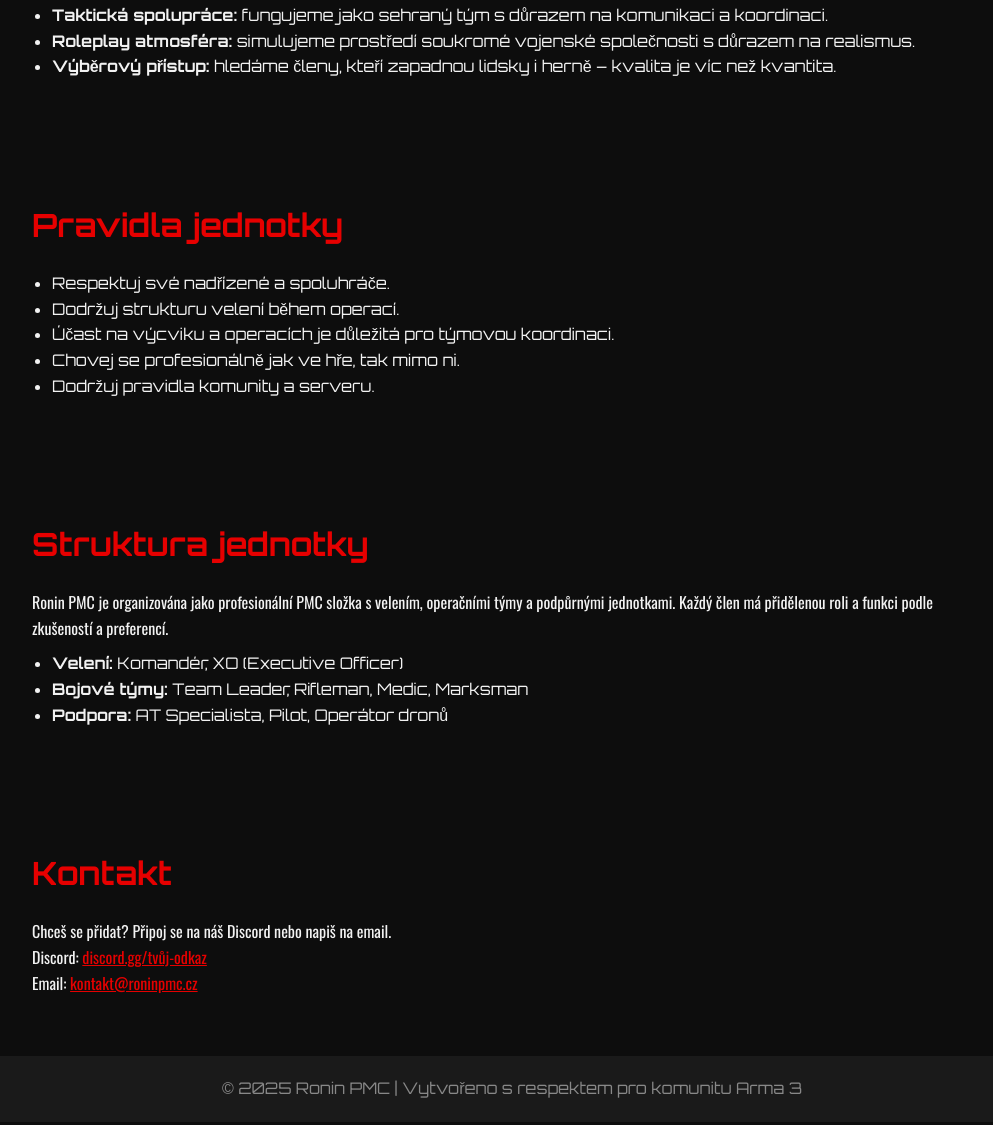
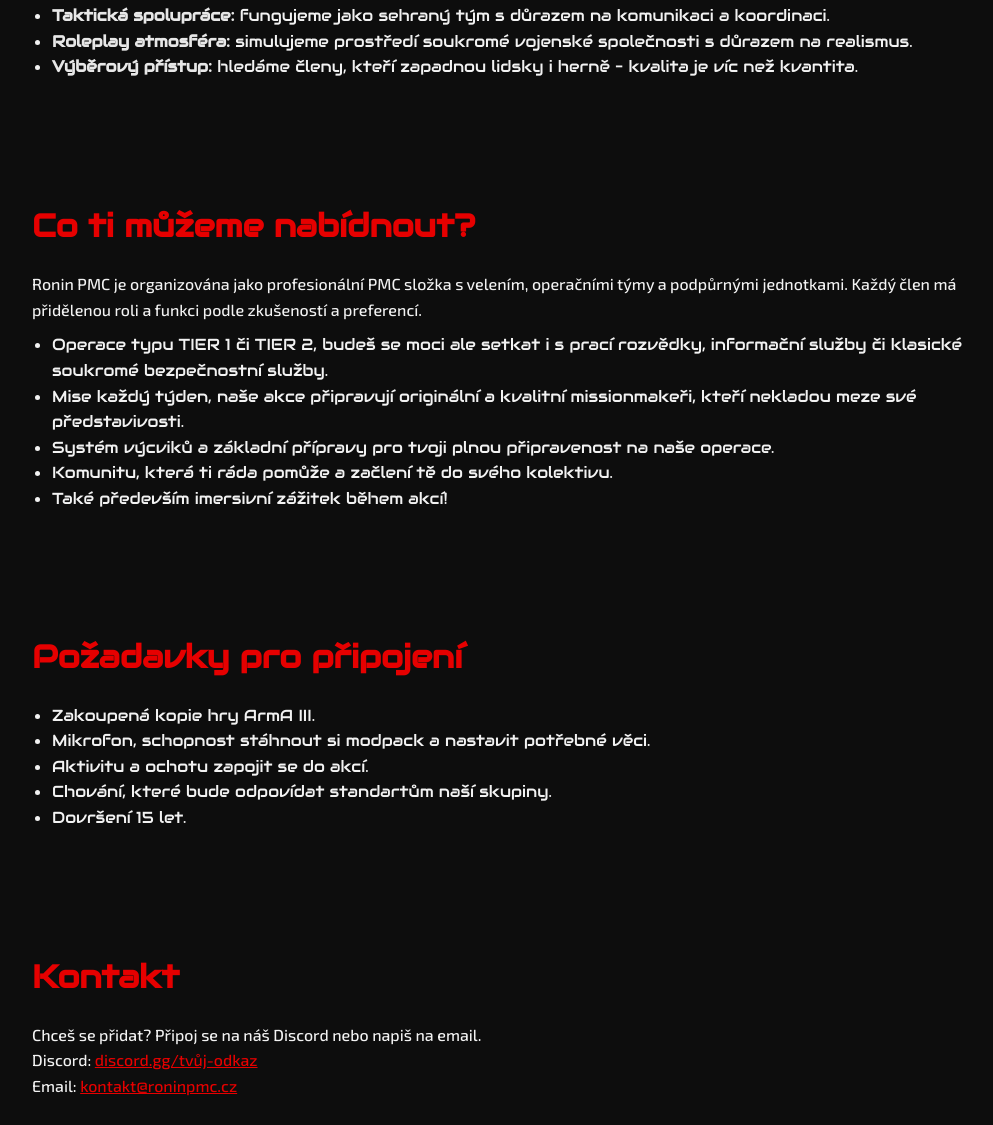
Before and after one commit to TigerCZ23/RPMC, a plain HTML site: page index.html in a window 1280 px wide. Shown: the part 542-1667 px from the top of the page, without its empty margins (128-1121 px from the left). Drawn offline with nearby package versions, Linux system fonts and the light colour scheme.

Commit message:
minor changes

```diff
--- a/index.html
+++ b/index.html
@@ -7,8 +7,10 @@
 
     <!-- Sloučení fontů (Orbitron se opakoval) -->
     <link href="https://fonts.googleapis.com/css2?family=Orbitron:wght@400;500;700&display=swap" rel="stylesheet" />
-    <link href="https://fonts.googleapis.com/css2?family=Oswald:wght@400;600&display=swap" rel="stylesheet" />
     <link href="https://fonts.googleapis.com/css2?family=Titillium+Web:wght@600&display=swap" rel="stylesheet" />
+    <link href="https://fonts.googleapis.com/css2?family=Exo+2:wght@500;600;700;800;900&display=swap" rel="stylesheet">
+
+    <link href="https://fonts.googleapis.com/css2?family=Audiowide&display=swap" rel="stylesheet">
 
     <link rel="stylesheet" href="res/styles/mainstyle.css" />
 </head>
@@ -20,9 +22,9 @@
         </div>
         <nav>
             <ul id="nav-list">
-                <li><a href="main.html">Úvod</a></li>
-                <li><a href="#pravidla">Pravidla</a></li>
-                <li><a href="#struktura">Struktura</a></li>
+                <li><a href="#uvod">Úvod</a></li>
+                <li><a href="pages/rls.html">Pravidla</a></li>
+                <li><a href="#pozadavky">Požadavky</a></li>
                 <li><a href="#kontakt">Kontakt</a></li>
             </ul>
         </nav>
@@ -38,7 +40,7 @@
             Hrajeme ve stylu Milsim RP, kde se každý člen stává součástí reálně fungující soukromé vojenské společnosti.
         </p>
         <div class="hero-content">
-            <a class="hero-button" href="test">Připojit se</a>
+            <a class="hero-button" href="https://discord.gg/cvamdyVuMA">Připojit se</a>
         </div>
     </section>
 
@@ -52,27 +54,29 @@
         </div>
     </section>
 
-    <section id="pravidla">
-        <h2>Pravidla jednotky</h2>
-        <ul>
-            <li>Respektuj své nadřízené a spoluhráče.</li>
-            <li>Dodržuj strukturu velení během operací.</li>
-            <li>Účast na výcviku a operacích je důležitá pro týmovou koordinaci.</li>
-            <li>Chovej se profesionálně jak ve hře, tak mimo ni.</li>
-            <li>Dodržuj pravidla komunity a serveru.</li>
-        </ul>
-    </section>
-
-    <section id="struktura">
-        <h2>Struktura jednotky</h2>
+    <section id="pozadavky">
+        <h2>Co ti můžeme nabídnout?</h2>
         <p>
             Ronin PMC je organizována jako profesionální PMC složka s velením, operačními týmy a podpůrnými jednotkami.
             Každý člen má přidělenou roli a funkci podle zkušeností a preferencí.
         </p>
         <ul>
-            <li><strong>Velení:</strong> Komandér, XO (Executive Officer)</li>
-            <li><strong>Bojové týmy:</strong> Team Leader, Rifleman, Medic, Marksman</li>
-            <li><strong>Podpora:</strong> AT Specialista, Pilot, Operátor dronů</li>
+            <li>Operace typu TIER 1 či TIER 2, budeš se moci ale setkat i s prací rozvědky, informační služby či klasické soukromé bezpečnostní služby.</li>
+            <li>Mise každý týden, naše akce připravují originální a kvalitní missionmakeři, kteří nekladou meze své představivosti.</li>
+            <li>Systém výcviků a základní přípravy pro tvoji plnou připravenost na naše operace.</li>
+            <li>Komunitu, která ti ráda pomůže a začlení tě do svého kolektivu.</li>
+            <li>Také především imersivní zážitek během akcí!</li>
+        </ul>
+    </section>
+
+    <section>
+        <h2>Požadavky pro připojení</h2>
+        <ul>
+            <li>Zakoupená kopie hry ArmA III.</li>
+            <li>Mikrofon, schopnost stáhnout si modpack a nastavit potřebné věci.</li>
+            <li>Aktivitu a ochotu zapojit se do akcí.</li>
+            <li>Chování, které bude odpovídat standartům naší skupiny.</li>
+            <li>Dovršení 15 let.</li>
         </ul>
     </section>
 
--- a/res/styles/mainstyle.css
+++ b/res/styles/mainstyle.css
@@ -14,7 +14,7 @@
 }
 
 body {
-  font-family: 'Orbitron', sans-serif;
+  font-family: 'Audiowide', sans-serif;
   background-color: var(--primary-bg);
   color: var(--primary-color);
   line-height: 1.6;
@@ -32,12 +32,17 @@ header {
 }
 
 header h1 {
+  font-family: 'Orbitron', sans-serif;
   font-size: 24px;
   color: var(--accent-color);
 }
 
 p {
-  font-family: 'Oswald', sans-serif;
+  font-family: 'Exo 2', sans-serif;
+}
+
+strong {
+  color: rgb(231, 231, 231);
 }
 
 .logo-container {
@@ -125,6 +130,7 @@ section h2 {
   color: var(--accent-color);
   margin-bottom: 20px;
   font-size: 32px;
+  font-family: 'Audiowide', sans-serif;
 }
 
 .intro-section {
@@ -181,6 +187,7 @@ section h2 {
   margin-bottom: 20px;
   margin-left: 100px;
   font-size: 32px;
+  font-family: 'Orbitron', sans-serif;
 }
 
 .section-bg-main p {
```
Also changed, not shown: pages/rls.html (added, +18 -0 lines).
